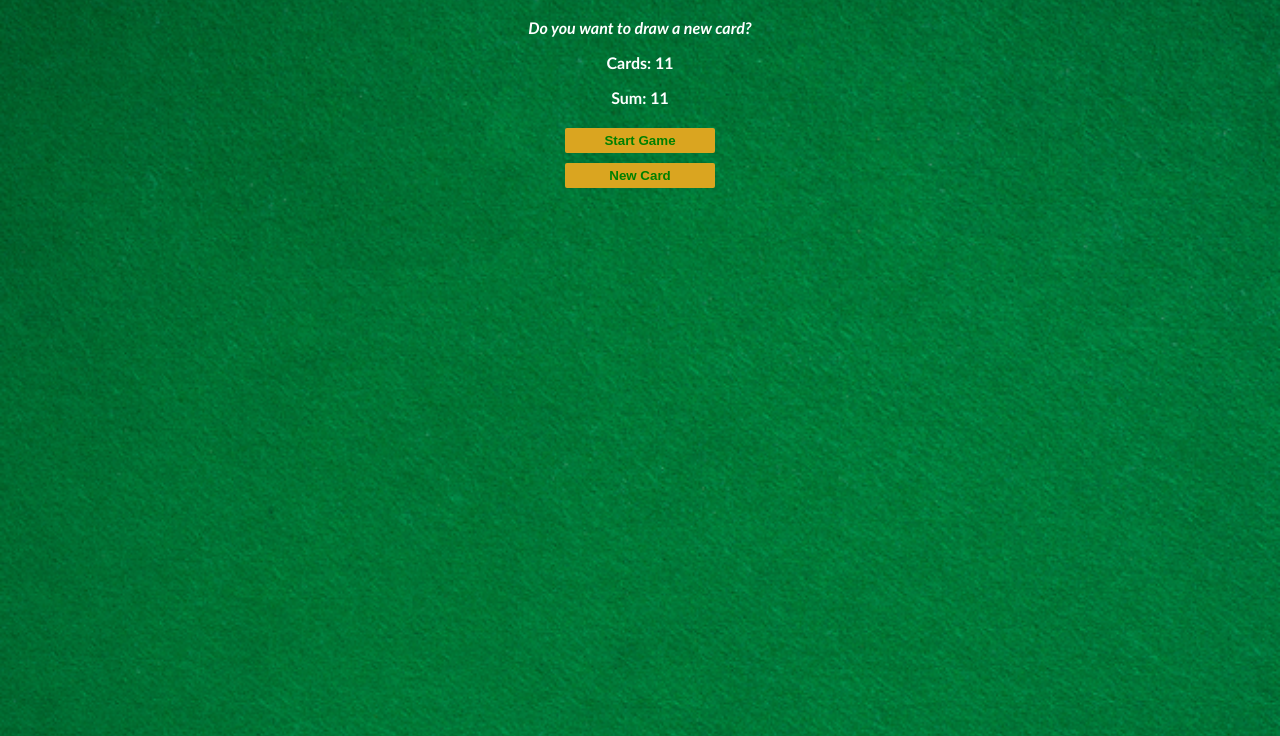
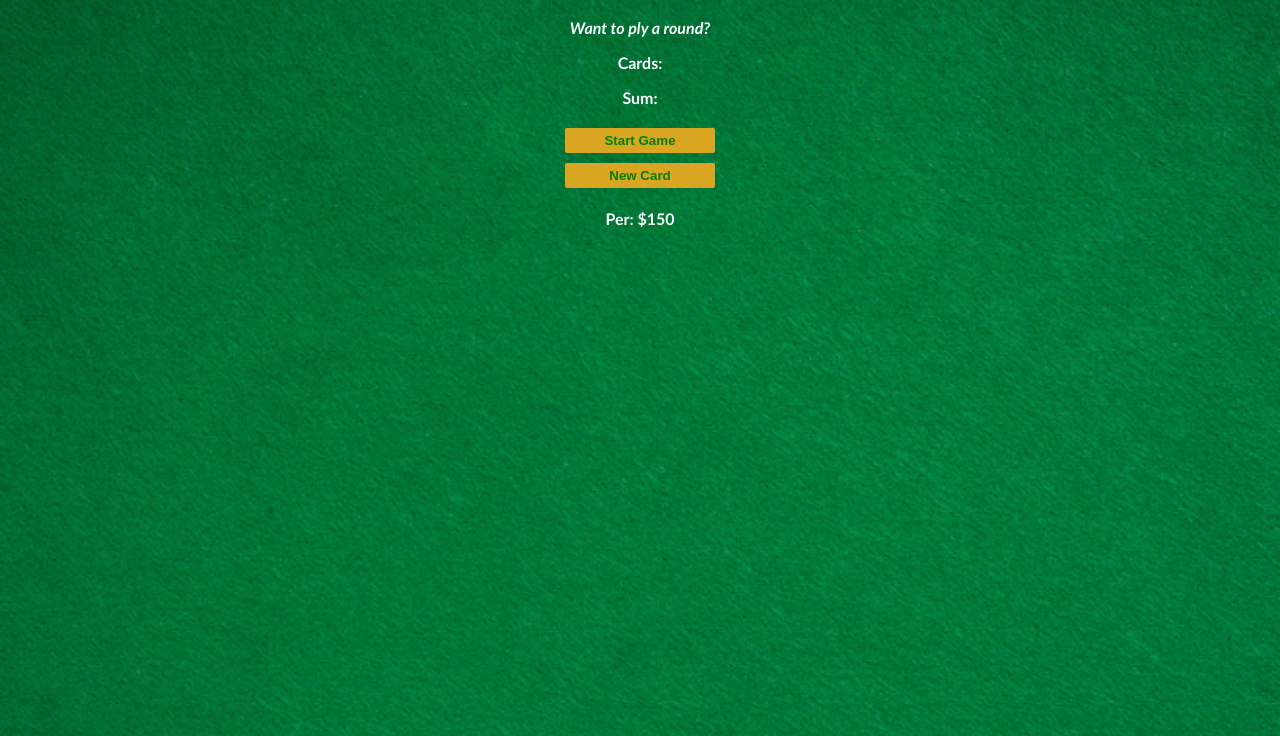
Before and after one commit to hawra-alramadan/-Blackjack-Game, a plain HTML site: page index.html in a window 1280 px wide. Both pictures are taken after a click on the button "New Card". Shown: the part 64-800 px from the top of the page. Drawn offline with Linux system fonts and the light colour scheme.

Commit message:
Finish game

```diff
--- a/index.html
+++ b/index.html
@@ -18,6 +18,7 @@
     <button onclick="startGame()">Start Game</button>
     <br>
     <button onclick="newCard()">New Card</button>
+    <p id="player-el"></p>
     </main>
 
     <script src="script.js"></script>
--- a/script.js
+++ b/script.js
@@ -7,6 +7,13 @@ let messageEl= document.getElementById("message-el");
 let sumEl = document.getElementById("sum-el");
 let cardEl = document.getElementById("card-el");
 
+let player = {
+    Name :" Per",
+    Chips : 150
+         }
+
+let = playerEl = document.getElementById("player-el")
+playerEl.textContent = player.Name +": $"+ player.Chips
 function getRandomCard(){
     let randomNumber = Math.floor(Math.random()* 13) + 1 ;
     if (randomNumber > 10){
@@ -20,11 +27,11 @@ function getRandomCard(){
 }
 
 function startGame() {
-    isAlive = true
+    isAlive = true;
     let firstCard = getRandomCard()
     let secondCard = getRandomCard()
     cards = [firstCard, secondCard]
-    sum = firstCard + secondCard
+    sum = firstCard + secondCard;
     renderGame()
 }
 
@@ -43,16 +50,18 @@ function renderGame(){
         message = "Wohoo! You've got Blackjack!"
     } else {
         message = "You're out of the game!"
+        isAlive = false;
     }
      messageEl.textContent = message;
 }
 
 //
-function newCard(){
-    let card = getRandomCard();
-    sum += card ;
-    messageEl.textContent = message;
-    //Push the card to the cards array
-    cards.push(card)
-    renderGame()
+function newCard() {
+    // Only allow the player to get a new card if she IS alive and does NOT have Blackjack
+    if (isAlive === true && hasBlackJack === false) {
+        let card = getRandomCard()
+        sum += card;
+        cards.push(card);
+        renderGame()
+    }
 }
```
